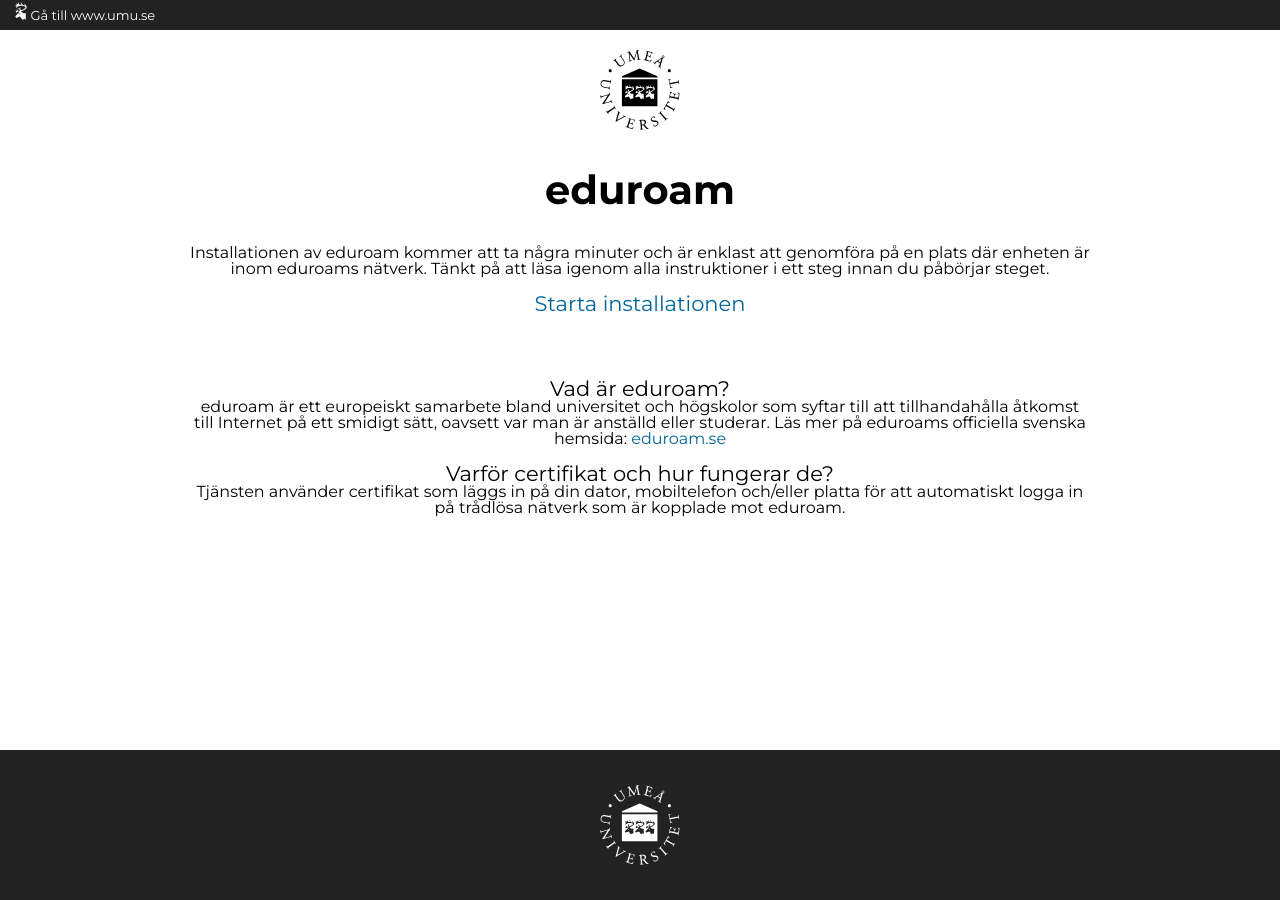
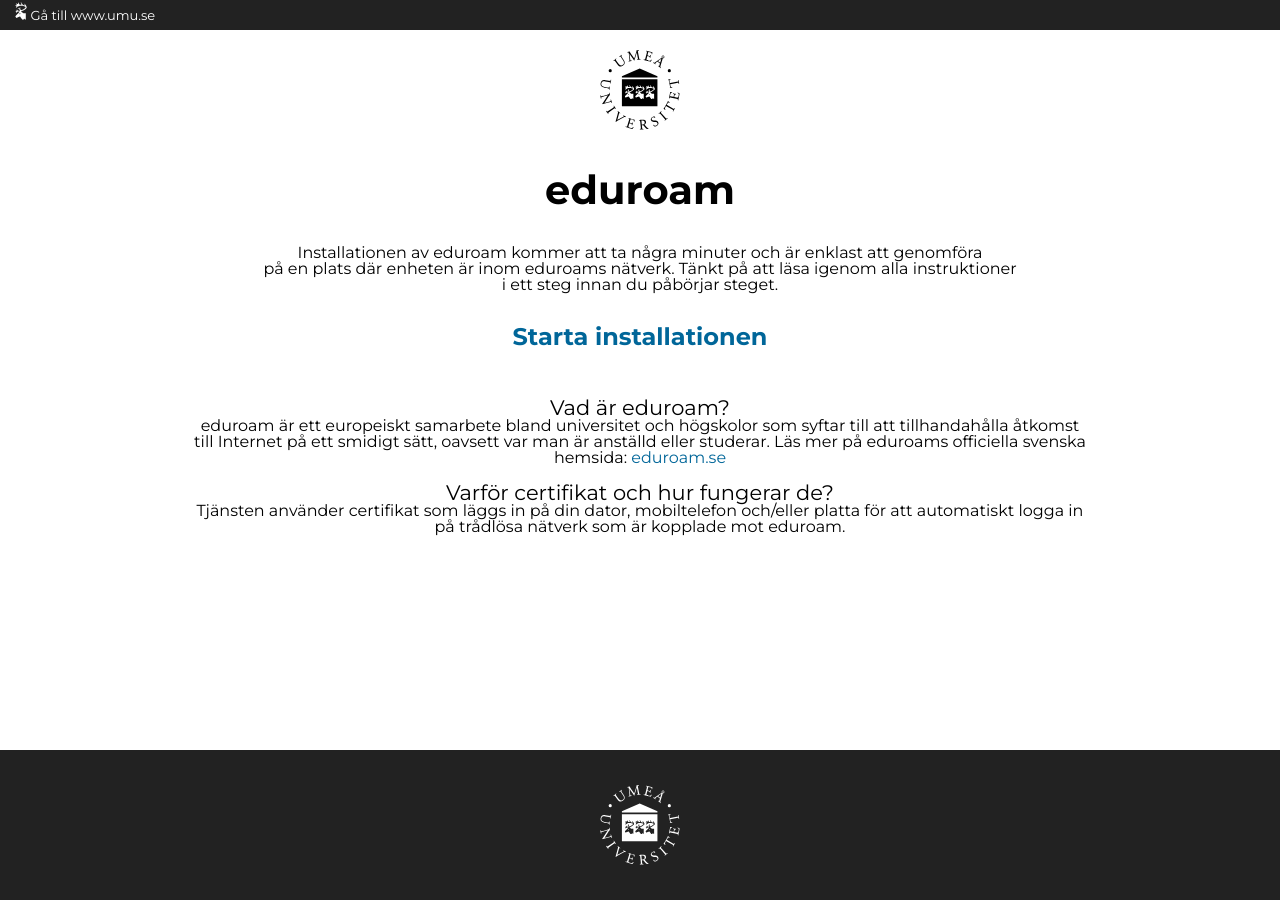
Before and after one commit to f95johansson/eduroam-design, a Jekyll site: the page built from index.md, in a window 1280 px wide. Built offline with Jekyll 4.4.1, drawn with Linux system fonts in a browser that asks for light colours.

Commit message:
Update index.md

```diff
--- a/index.md
+++ b/index.md
@@ -4,17 +4,17 @@ pagetitle: eduroam
 ---
 
 {: class="center"}
-Installationen av eduroam kommer att ta några minuter och är enklast att genomföra
-på en plats där enheten är inom eduroams nätverk. Tänkt på att läsa igenom alla instruktioner
+Installationen av eduroam kommer att ta några minuter och är enklast att genomföra<br>
+på en plats där enheten är inom eduroams nätverk. Tänkt på att läsa igenom alla instruktioner<br>
 i ett steg innan du påbörjar steget.
 {: class="center"}
 
 <br>
+<br>
 
-### [Starta installationen](./macos)
+## [Starta installationen](./macos)
 {: class="center"}
 
-<br>
 <br>
 <br>
 <br>
```
